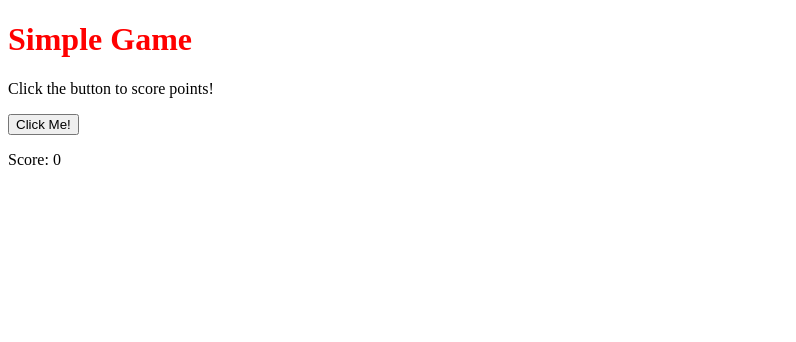
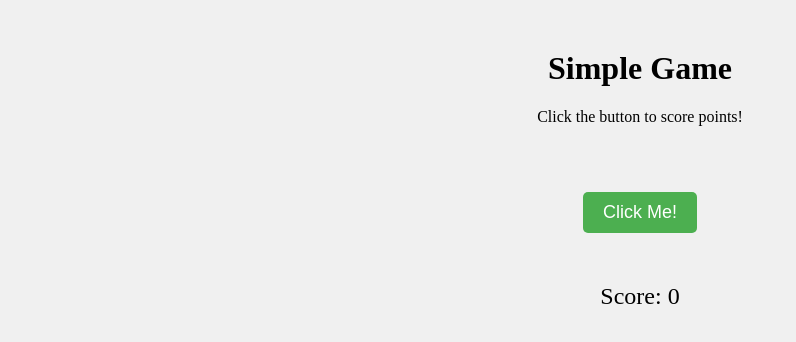
Before and after one commit to smmsoul/hunny, a plain HTML site: page index.html in a window 1280 px wide. Shown: the whole page, without its empty margins (0-796 px from the left). Drawn offline with Linux system fonts and the light colour scheme.

Commit message:
Update index.css

```diff
--- a/index.css
+++ b/index.css
@@ -1,3 +1,28 @@
-h1{
-    color:  red;
+body {
+  text-align: center;
+  background-color: #f0f0f0;
 }
+
+h1 {
+  margin-top: 50px;
+}
+
+button {
+  padding: 10px 20px;
+  border-radius: 5px;
+  font-size: 18px;
+  background-color: #4CAF50;
+  color: white;
+  border: none;
+  margin-top: 50px;
+  cursor: pointer;
+}
+
+button:hover {
+  background-color: #3e8e41;
+}
+
+#score {
+  font-size: 24px;
+  margin-top: 50px;
+}
```
